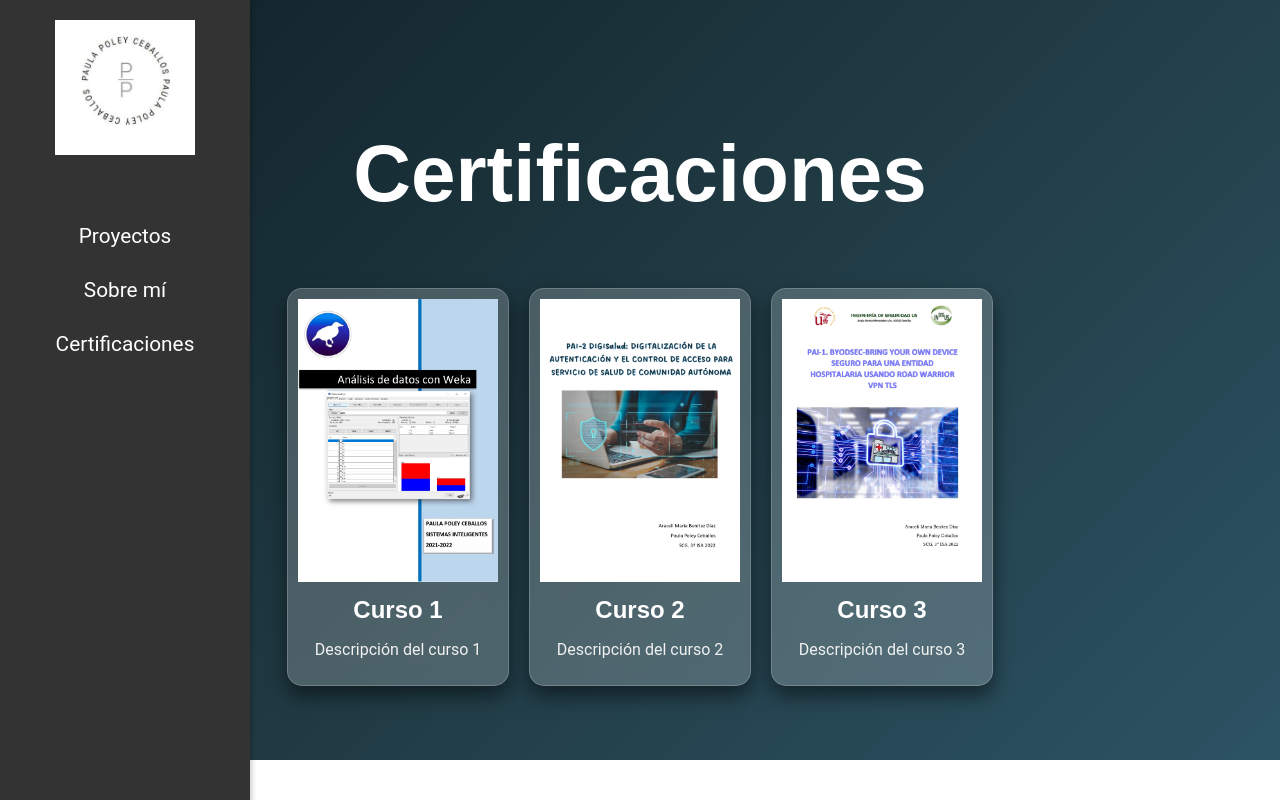
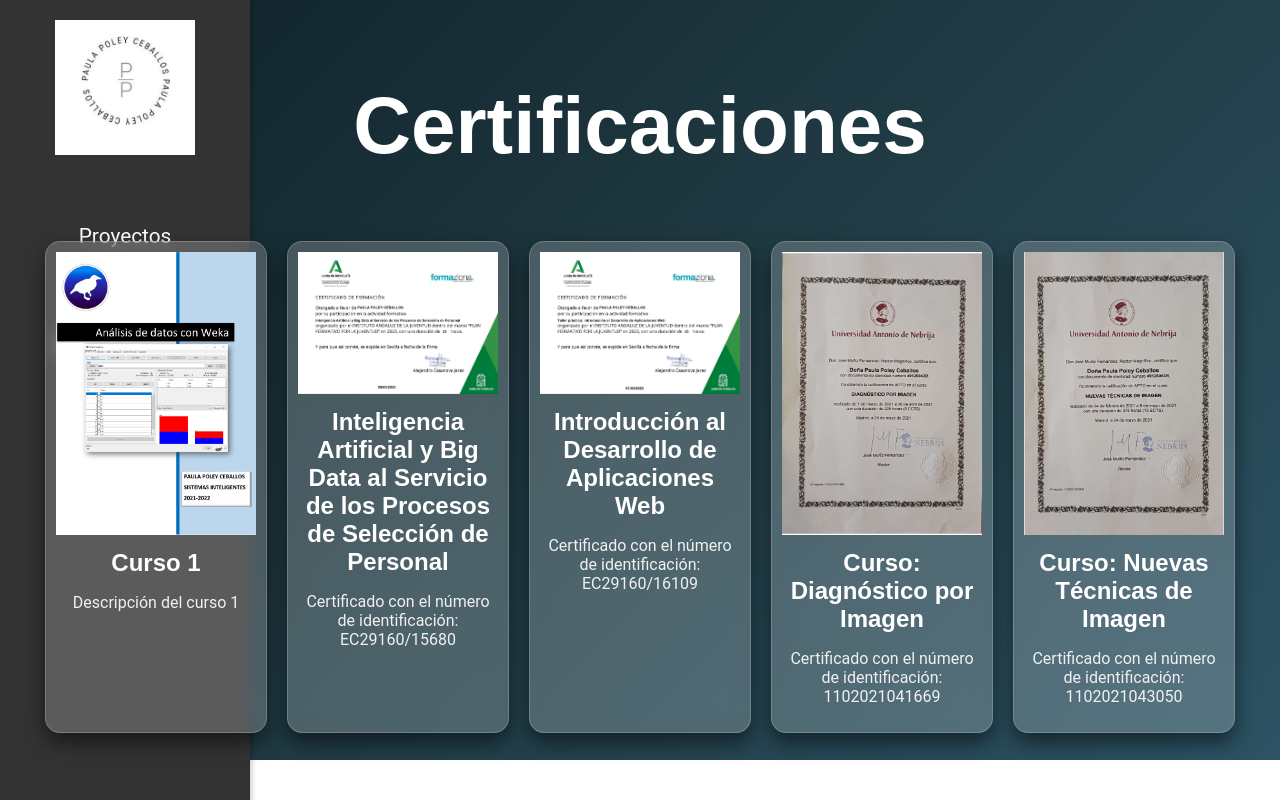
Before and after one commit to paulapoley/portfoliopaulapoley, a React (Create React App) app: page /certificaciones in a window 1280 px wide. Built offline with nearby package versions, Linux system fonts and the light colour scheme.

Commit message:
Update Certificaciones.jsx

```diff
--- a/src/pages/Certificaciones.jsx
+++ b/src/pages/Certificaciones.jsx
@@ -5,8 +5,10 @@ const Certificaciones = () => {
   // Array de cursos con nombre e imagen
   const cursos = [
     { id: 1, title: 'Curso 1', imgSrc: '/pdfs/p1.jpg', description: 'Descripción del curso 1' },
-    { id: 2, title: 'Curso 2', imgSrc: '/pdfs/p2.jpg', description: 'Descripción del curso 2' },
-    { id: 3, title: 'Curso 3', imgSrc: '/pdfs/p3.jpg', description: 'Descripción del curso 3' },
+    { id: 2, title: 'Inteligencia Artificial y Big Data al Servicio de los Procesos de Selección de Personal', imgSrc: '/pdfs/IABigData.jpg', description: 'Certificado con el número de identificación: EC29160/15680' },
+    { id: 3, title: 'Introducción al Desarrollo de Aplicaciones Web', imgSrc: '/pdfs/AppWeb.jpg', description: 'Certificado con el número de identificación: EC29160/16109' },
+    { id: 4, title: 'Curso: Diagnóstico por Imagen', imgSrc: '/pdfs/DiagnosticoPorImagen.jpg', description: 'Certificado con el número de identificación: 1102021041669' },
+    { id: 5, title: 'Curso: Nuevas Técnicas de Imagen', imgSrc: '/pdfs/NuevasTecnicas.jpg', description: 'Certificado con el número de identificación: 1102021043050' },
 
   ];
   return (
```
